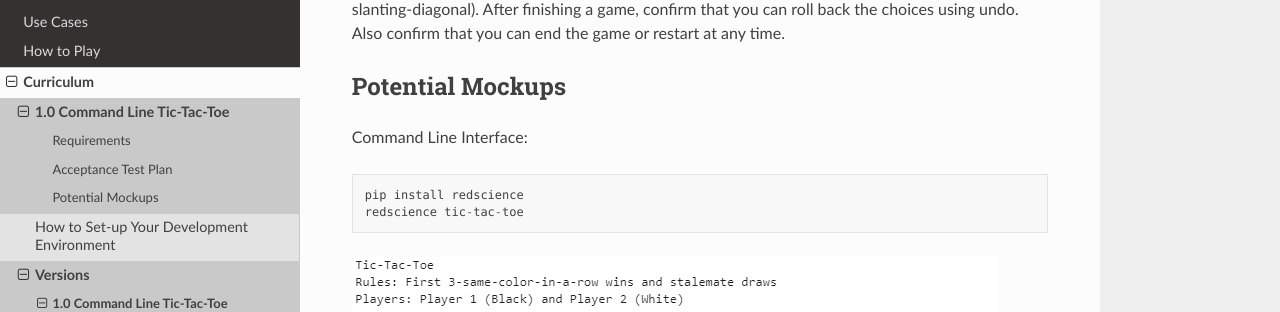
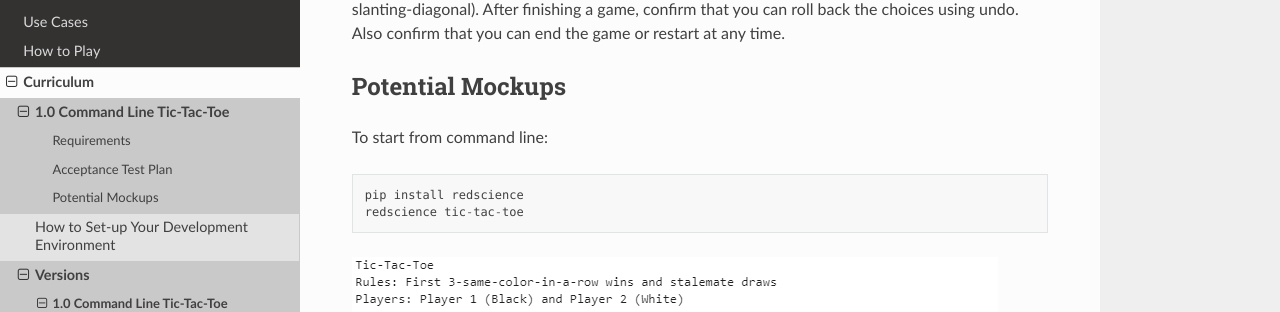
Before and after one commit to ChrisSantosLang/redscience, a Sphinx documentation site: the page built from docs/source/releases/commandline.rst, in a window 1280 px wide and 900 px high, scrolled down 864 px. Shown: the part 130-442 px from the top of the window. Built offline with Sphinx 7.4.7 and the Read the Docs theme 2.0.0, drawn with Linux system fonts in a browser that asks for light colours; pages that are not in the unit, such as notebooks, are missing from menus.

Commit message:
Update commandline.rst

```diff
--- a/docs/source/releases/commandline.rst
+++ b/docs/source/releases/commandline.rst
@@ -54,7 +54,7 @@ end the game or restart at any time.
 Potential Mockups
 -----------------
 
-Command Line Interface::
+To start from command line::
 
   pip install redscience
   redscience tic-tac-toe
```
